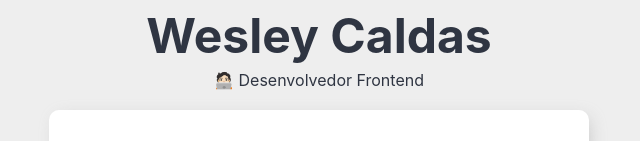
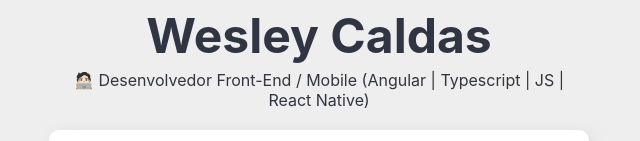
Before and after one commit to wscld/me, a React (Create React App) app: page / in a window 1280 px wide. Shown: the part 144-285 px from the top of the page, without its empty margins (321-961 px from the left). Built offline with nearby package versions, Linux system fonts and the light colour scheme; no server answers.

Commit message:
Update index.js

```diff
--- a/src/components/header/index.js
+++ b/src/components/header/index.js
@@ -14,7 +14,7 @@
         <Container>
             <Image src={image} />
             <Title>Wesley Caldas</Title>
-            <Subtitle>🧑🏻‍💻 Desenvolvedor Frontend</Subtitle>
+            <Subtitle>🧑🏻‍💻 Desenvolvedor Front-End / Mobile (Angular | Typescript | JS | React Native)</Subtitle>
         </Container>
     )
 }
```
